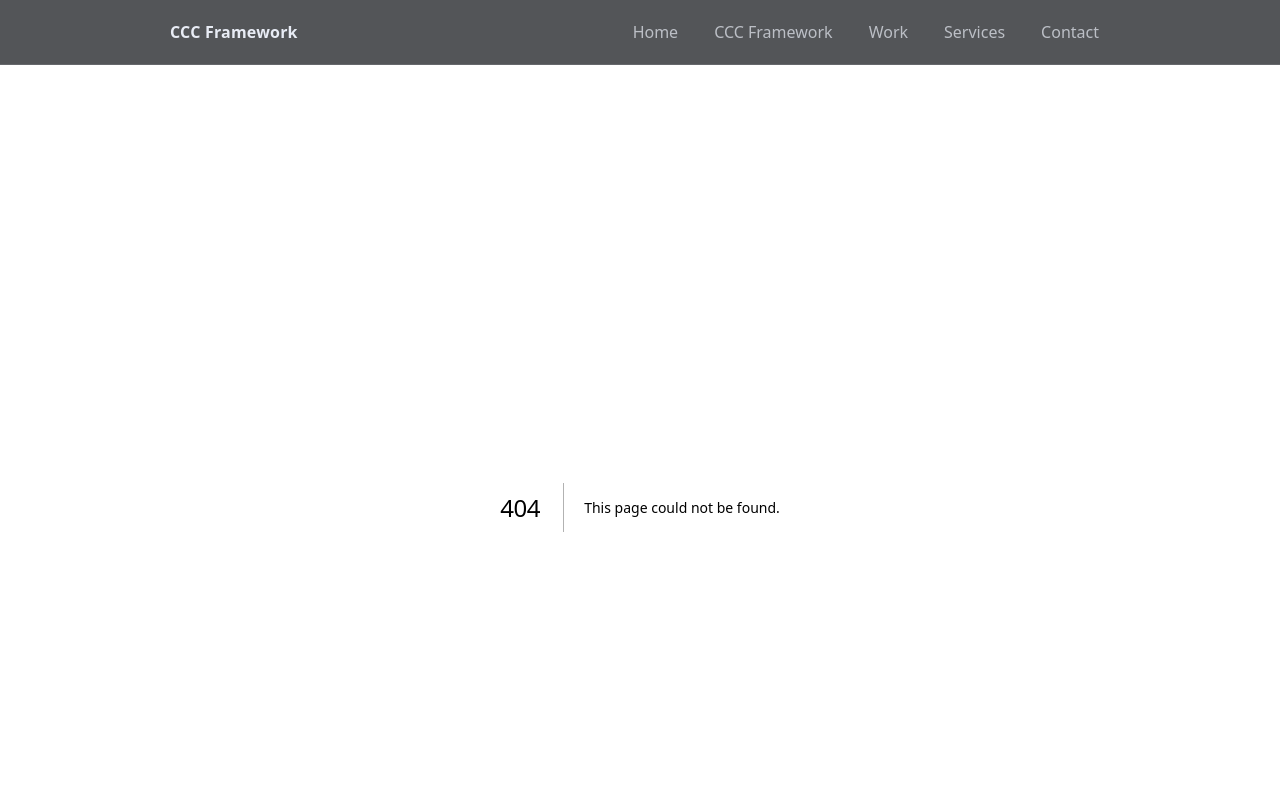
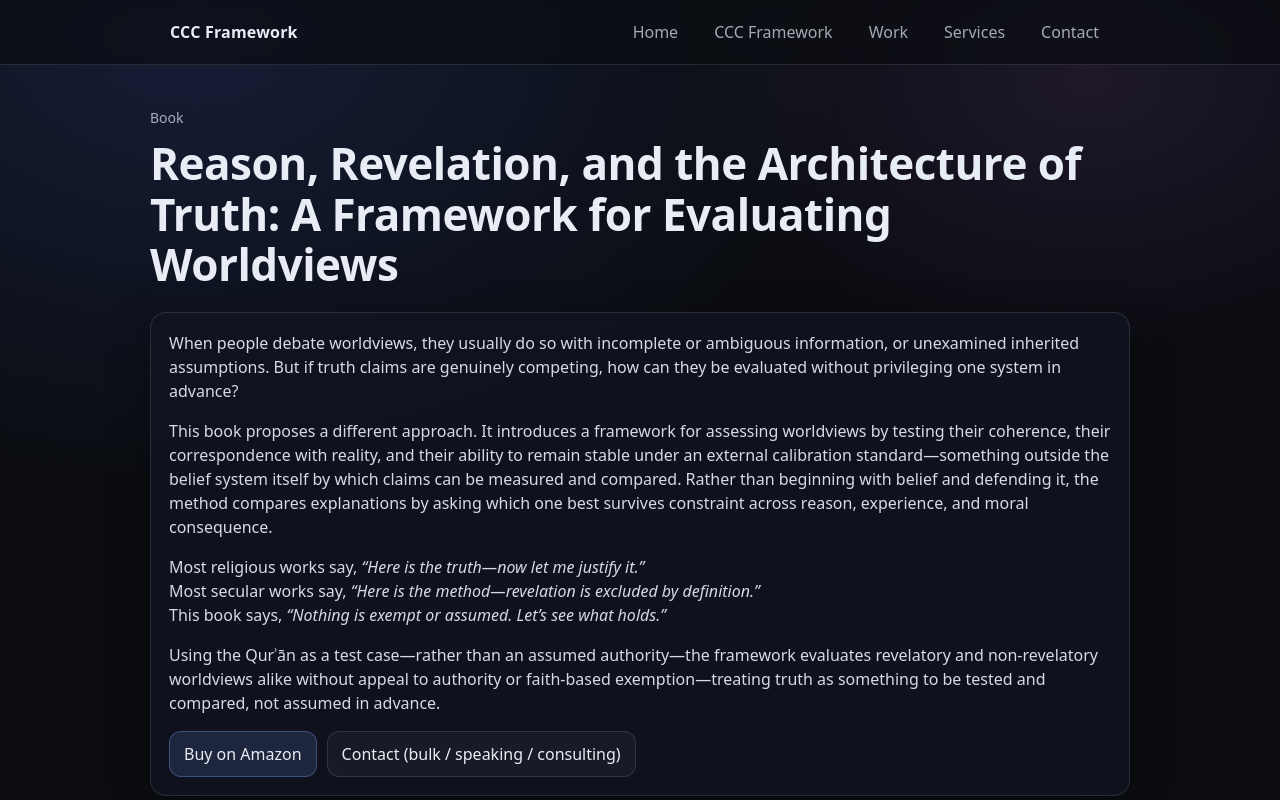
Before and after one commit to azfarsamin/cccframework, a Next.js app: page /work/reason-revelation-architecture-truth in a window 1280 px wide. Before the commit this address had no page. Shown: the top 800 px of the page. Built offline with nearby package versions, Linux system fonts and the light colour scheme.

Commit message:
Create page.tsx

```diff
--- /dev/null
+++ b/app/work/reason-revelation-architecture-truth/page.tsx
@@ -0,0 +1,56 @@
+import Link from "next/link";
+
+export default function TruthArchitecturePage() {
+  return (
+    <>
+      <div className="kicker">Book</div>
+
+      <h1 className="bookHeroTitle">
+        Reason, Revelation, and the Architecture of Truth: A Framework for Evaluating Worldviews
+      </h1>
+
+      <div className="card">
+        <div className="bookContent">
+          <p>
+            When people debate worldviews, they usually do so with incomplete or ambiguous information,
+            or unexamined inherited assumptions. But if truth claims are genuinely competing, how can
+            they be evaluated without privileging one system in advance?
+          </p>
+
+          <p>
+            This book proposes a different approach. It introduces a framework for assessing worldviews
+            by testing their coherence, their correspondence with reality, and their ability to remain
+            stable under an external calibration standard—something outside the belief system itself by
+            which claims can be measured and compared. Rather than beginning with belief and defending
+            it, the method compares explanations by asking which one best survives constraint across
+            reason, experience, and moral consequence.
+          </p>
+
+          <p>
+            Most religious works say, <em>“Here is the truth—now let me justify it.”</em>
+            <br />
+            Most secular works say, <em>“Here is the method—revelation is excluded by definition.”</em>
+            <br />
+            This book says, <em>“Nothing is exempt or assumed. Let’s see what holds.”</em>
+          </p>
+
+          <p>
+            Using the Qurʾān as a test case—rather than an assumed authority—the framework evaluates
+            revelatory and non-revelatory worldviews alike without appeal to authority or faith-based
+            exemption—treating truth as something to be tested and compared, not assumed in advance.
+          </p>
+
+          <div className="bookActions">
+            <a className="button primary" href="#" target="_blank" rel="noreferrer">
+              Buy on Amazon
+            </a>
+
+            <Link className="button" href="/contact">
+              Contact (bulk / speaking / consulting)
+            </Link>
+          </div>
+        </div>
+      </div>
+    </>
+  );
+}
```
